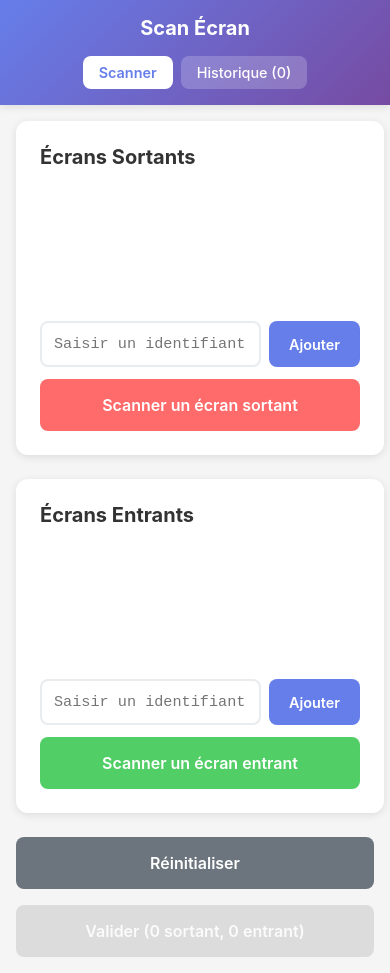
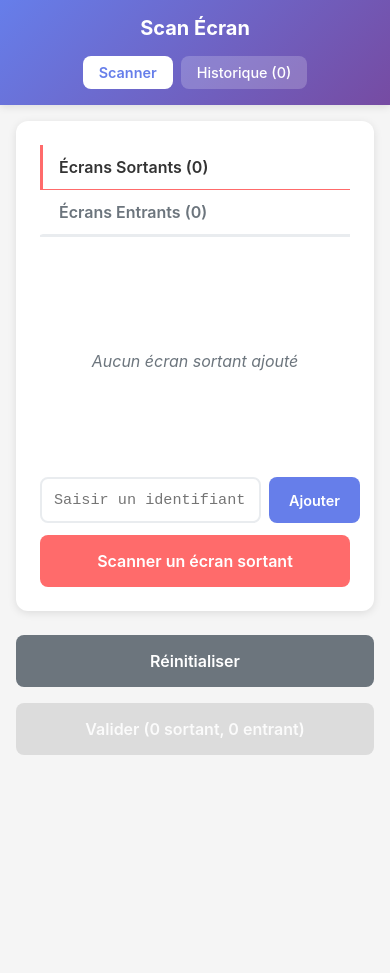
Before and after one commit to davidgarnier123/ecrans-cid, a React (Vite) app: page / in a window 390 px wide. After the commit the page ends 844 px from the top, so only its background shows below. Built offline with nearby package versions, Linux system fonts and the light colour scheme.

Commit message:
improve UX

```diff
--- a/src/components/ScanScreen.css
+++ b/src/components/ScanScreen.css
@@ -1,12 +1,6 @@
 .scan-screen {
   display: flex;
   flex-direction: column;
-  gap: 1.5rem;
-}
-
-.scan-sections {
-  display: grid;
-  grid-template-columns: 1fr 1fr;
   gap: 1.5rem;
 }
 
@@ -17,18 +11,62 @@
   box-shadow: 0 2px 8px rgba(0, 0, 0, 0.1);
 }
 
-.scan-section h2 {
-  font-size: 1.25rem;
-  margin-bottom: 1rem;
+.type-tabs {
+  display: flex;
+  gap: 0.5rem;
+  margin-bottom: 1.5rem;
+  border-bottom: 2px solid #e9ecef;
+}
+
+.type-tab {
+  flex: 1;
+  padding: 0.75rem 1rem;
+  border: none;
+  background: transparent;
+  font-size: 1rem;
+  font-weight: 600;
+  cursor: pointer;
+  transition: all 0.2s;
+  border-bottom: 3px solid transparent;
+  margin-bottom: -2px;
+  color: #6c757d;
+}
+
+.type-tab:hover {
   color: #333;
+  background: #f8f9fa;
+}
+
+.type-tab.active {
+  color: #333;
+  border-bottom-color: #667eea;
+}
+
+.type-tab.sortant.active {
+  border-bottom-color: #ff6b6b;
+}
+
+.type-tab.entrant.active {
+  border-bottom-color: #51cf66;
 }
 
 .codes-list {
-  min-height: 120px;
+  min-height: 200px;
+  max-height: 400px;
+  overflow-y: auto;
   margin-bottom: 1rem;
   display: flex;
   flex-direction: column;
   gap: 0.5rem;
+}
+
+.codes-empty {
+  display: flex;
+  align-items: center;
+  justify-content: center;
+  min-height: 200px;
+  color: #6c757d;
+  font-style: italic;
 }
 
 .code-item {
@@ -183,8 +221,29 @@
 }
 
 @media (max-width: 768px) {
-  .scan-sections {
-    grid-template-columns: 1fr;
+  .type-tabs {
+    flex-direction: column;
+    gap: 0;
+  }
+
+  .type-tab {
+    border-bottom: 1px solid #e9ecef;
+    border-left: 3px solid transparent;
+    margin-bottom: 0;
+    text-align: left;
+  }
+
+  .type-tab.active {
+    border-bottom-color: #e9ecef;
+    border-left-color: #667eea;
+  }
+
+  .type-tab.sortant.active {
+    border-left-color: #ff6b6b;
+  }
+
+  .type-tab.entrant.active {
+    border-left-color: #51cf66;
   }
 
   .actions {
--- a/src/components/ScanScreen.jsx
+++ b/src/components/ScanScreen.jsx
@@ -22,6 +22,7 @@ function ScanScreen({ onSave }) {
   const [scanningType, setScanningType] = useState(null) // 'sortant' ou 'entrant'
   const [showValidation, setShowValidation] = useState(false)
   const [manualInput, setManualInput] = useState({ sortant: '', entrant: '' })
+  const [activeTab, setActiveTab] = useState('sortant') // 'sortant' ou 'entrant'
 
   const handleScan = (code) => {
     if (scanningType === 'sortant') {
@@ -36,7 +37,8 @@ function ScanScreen({ onSave }) {
     setScanningType(null)
   }
 
-  const handleManualAdd = (type) => {
+  const handleManualAdd = () => {
+    const type = activeTab
     const input = manualInput[type].trim()
     if (!input) return
 
@@ -65,18 +67,22 @@ function ScanScreen({ onSave }) {
     }
   }
 
-  const handleManualInputKeyPress = (e, type) => {
+  const handleManualInputKeyPress = (e) => {
     if (e.key === 'Enter') {
-      handleManualAdd(type)
+      handleManualAdd()
     }
   }
 
-  const removeCode = (code, type) => {
-    if (type === 'sortant') {
+  const removeCode = (code) => {
+    if (activeTab === 'sortant') {
       setSortants(sortants.filter(c => c !== code))
     } else {
       setEntrants(entrants.filter(c => c !== code))
     }
+  }
+
+  const getCurrentCodes = () => {
+    return activeTab === 'sortant' ? sortants : entrants
   }
 
   const canValidate = sortants.length > 0 && entrants.length > 0
@@ -110,93 +116,73 @@ function ScanScreen({ onSave }) {
     setScanningType(null)
   }
 
+  const currentCodes = getCurrentCodes()
+  const currentInput = manualInput[activeTab]
+
   return (
     <div className="scan-screen">
-      <div className="scan-sections">
       <div className="scan-section">
-          <h2>Écrans Sortants</h2>
+        <div className="type-tabs">
+          <button
+            className={`type-tab ${activeTab === 'sortant' ? 'active' : ''} sortant`}
+            onClick={() => setActiveTab('sortant')}
+          >
+            Écrans Sortants ({sortants.length})
+          </button>
+          <button
+            className={`type-tab ${activeTab === 'entrant' ? 'active' : ''} entrant`}
+            onClick={() => setActiveTab('entrant')}
+          >
+            Écrans Entrants ({entrants.length})
+          </button>
+        </div>
+
         <div className="codes-list">
-            {sortants.map((code, index) => (
+          {currentCodes.length === 0 ? (
+            <div className="codes-empty">
+              <p>Aucun écran {activeTab === 'sortant' ? 'sortant' : 'entrant'} ajouté</p>
+            </div>
+          ) : (
+            currentCodes.map((code, index) => (
               <div key={index} className="code-item">
                 <span>{code}</span>
                 <button
                   className="remove-btn"
-                  onClick={() => removeCode(code, 'sortant')}
+                  onClick={() => removeCode(code)}
                   aria-label="Supprimer"
                 >
                   ×
                 </button>
               </div>
-            ))}
+            ))
+          )}
         </div>
+
         <div className="manual-input-group">
           <input
             type="text"
             className="manual-input"
             placeholder="Saisir un identifiant (ex: 1234567)"
-              value={manualInput.sortant}
-              onChange={(e) => setManualInput({ ...manualInput, sortant: e.target.value })}
-              onKeyPress={(e) => handleManualInputKeyPress(e, 'sortant')}
+            value={currentInput}
+            onChange={(e) => setManualInput({ ...manualInput, [activeTab]: e.target.value })}
+            onKeyPress={handleManualInputKeyPress}
             maxLength="10"
           />
           <button
             className="add-manual-btn"
-              onClick={() => handleManualAdd('sortant')}
+            onClick={handleManualAdd}
           >
             Ajouter
           </button>
         </div>
+
         <div className="scan-buttons-group">
           <button
-              className="scan-btn sortant"
-              onClick={() => setScanningType('sortant')}
+            className={`scan-btn ${activeTab}`}
+            onClick={() => setScanningType(activeTab)}
           >
-              Scanner un écran sortant
+            Scanner un écran {activeTab === 'sortant' ? 'sortant' : 'entrant'}
           </button>
-          </div>
-        </div>
-
-        <div className="scan-section">
-          <h2>Écrans Entrants</h2>
-          <div className="codes-list">
-            {entrants.map((code, index) => (
-              <div key={index} className="code-item">
-                <span>{code}</span>
-                <button
-                  className="remove-btn"
-                  onClick={() => removeCode(code, 'entrant')}
-                  aria-label="Supprimer"
-                >
-                  ×
-                </button>
-              </div>
-            ))}
-          </div>
-          <div className="manual-input-group">
-            <input
-              type="text"
-              className="manual-input"
-              placeholder="Saisir un identifiant (ex: 1234567)"
-              value={manualInput.entrant}
-              onChange={(e) => setManualInput({ ...manualInput, entrant: e.target.value })}
-              onKeyPress={(e) => handleManualInputKeyPress(e, 'entrant')}
-              maxLength="10"
-            />
-            <button
-              className="add-manual-btn"
-              onClick={() => handleManualAdd('entrant')}
-            >
-              Ajouter
-            </button>
-          </div>
-          <div className="scan-buttons-group">
-            <button
-              className="scan-btn entrant"
-              onClick={() => setScanningType('entrant')}
-            >
-              Scanner un écran entrant
-            </button>
-          </div>
         </div>
       </div>
 
```
Lines whose indentation alone changed are shown as unchanged.
